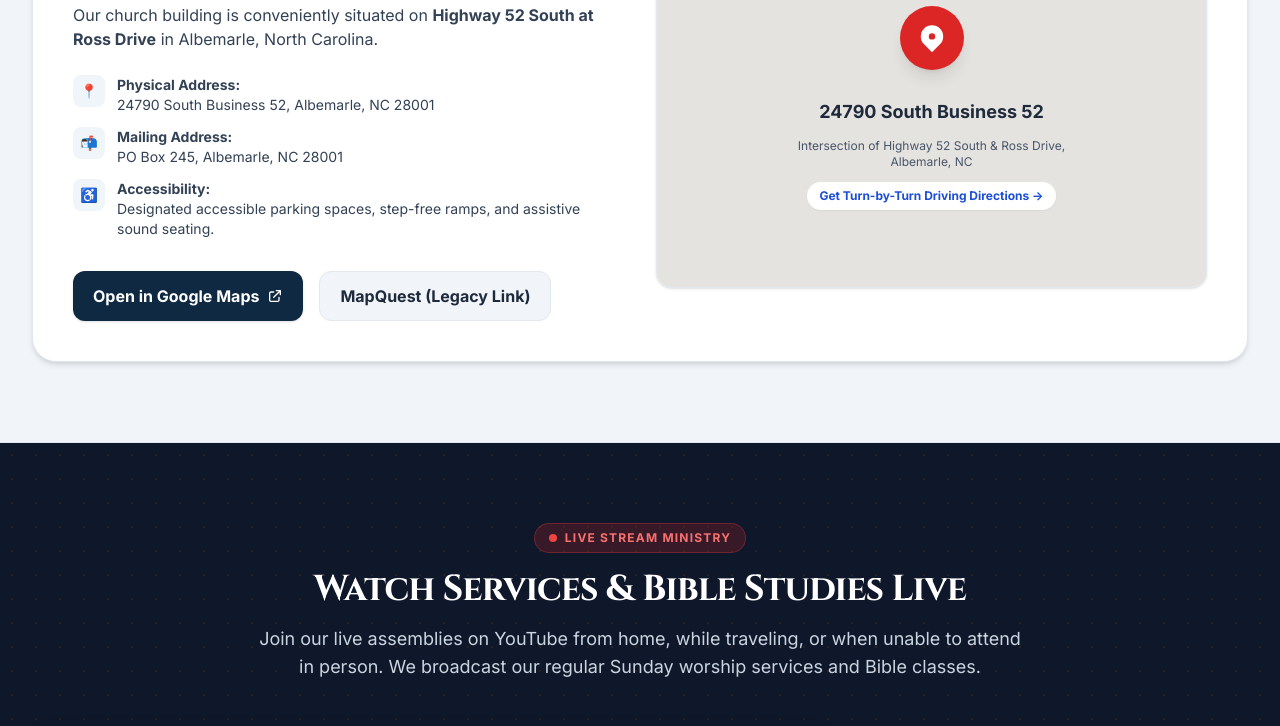
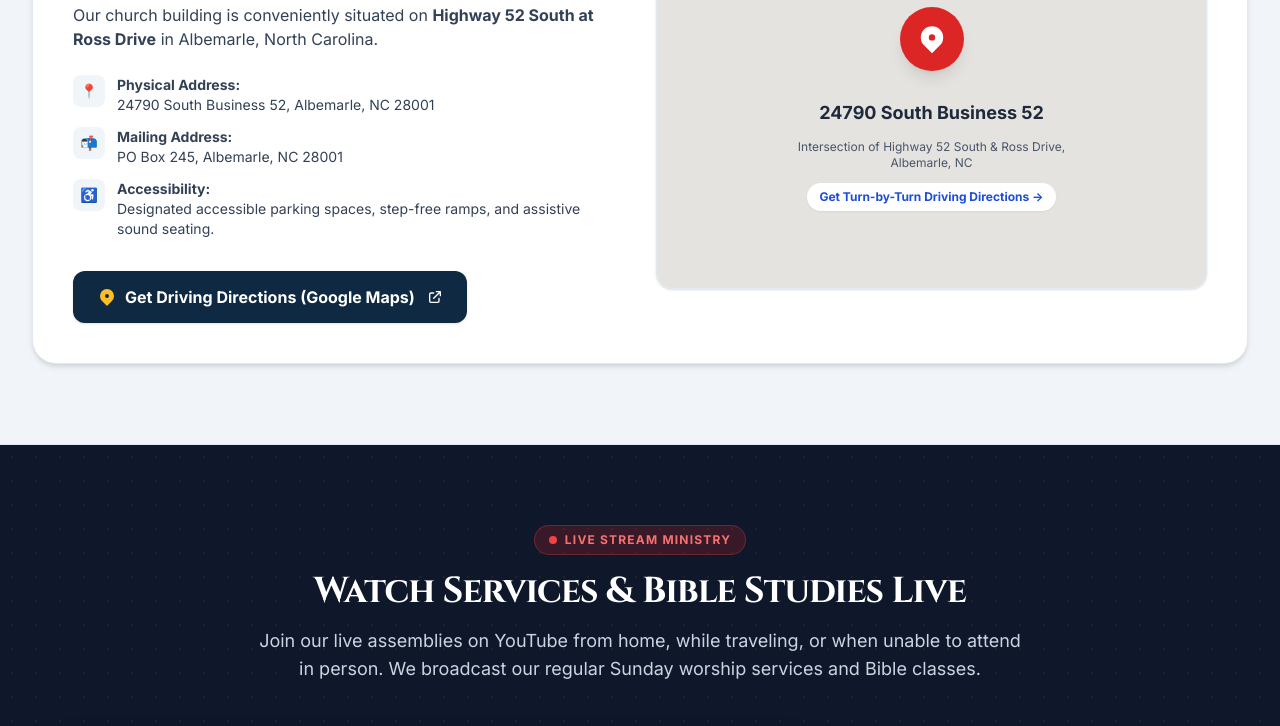
Before and after one commit to ghosthex-dev/albemarle-church-of-christ, a plain HTML site: page index.html in a window 1280 px wide. Shown: the part 3689-4415 px from the top of the page. Drawn offline with nearby package versions, Linux system fonts and the light colour scheme.

Commit message:
Remove legacy MapQuest integration in favor of modern Google Maps

```diff
--- a/index.html
+++ b/index.html
@@ -600,12 +600,10 @@
               </div>
 
               <div class="pt-4 flex flex-wrap gap-4">
-                <a href="https://www.google.com/maps/search/?api=1&query=24790+South+Business+52+Albemarle+NC+28001" target="_blank" rel="noopener noreferrer" class="inline-flex items-center gap-2 px-5 py-3 rounded-xl font-bold bg-brand-900 text-white hover:bg-brand-800 transition shadow">
-                  <span>Open in Google Maps</span>
-                  <svg class="w-4 h-4" fill="none" stroke="currentColor" stroke-width="2" viewBox="0 0 24 24"><path stroke-linecap="round" stroke-linejoin="round" d="M10 6H6a2 2 0 00-2 2v10a2 2 0 002 2h10a2 2 0 002-2v-4M14 4h6m0 0v6m0-6L10 14"/></svg>
-                </a>
-                <a href="https://www.mapquest.com/maps?address=24790+South+Business+52&city=Albemarle&state=NC&zipcode=28001" target="_blank" rel="noopener noreferrer" class="inline-flex items-center gap-2 px-5 py-3 rounded-xl font-bold bg-slate-100 hover:bg-slate-200 text-slate-800 border border-slate-200 transition">
-                  <span>MapQuest (Legacy Link)</span>
+                <a href="https://www.google.com/maps/search/?api=1&query=24790+South+Business+52+Albemarle+NC+28001" target="_blank" rel="noopener noreferrer" class="inline-flex items-center gap-2 px-6 py-3.5 rounded-xl font-bold bg-brand-900 text-white hover:bg-brand-800 transition shadow">
+                  <svg class="w-5 h-5 text-amber-400" fill="currentColor" viewBox="0 0 20 20"><path fill-rule="evenodd" d="M5.05 4.05a7 7 0 119.9 9.9L10 18.9l-4.95-4.95a7 7 0 010-9.9zM10 11a2 2 0 100-4 2 2 0 000 4z" clip-rule="evenodd"/></svg>
+                  <span>Get Driving Directions (Google Maps)</span>
+                  <svg class="w-4 h-4 ml-1" fill="none" stroke="currentColor" stroke-width="2" viewBox="0 0 24 24"><path stroke-linecap="round" stroke-linejoin="round" d="M10 6H6a2 2 0 00-2 2v10a2 2 0 002 2h10a2 2 0 002-2v-4M14 4h6m0 0v6m0-6L10 14"/></svg>
                 </a>
               </div>
             </div>
```
